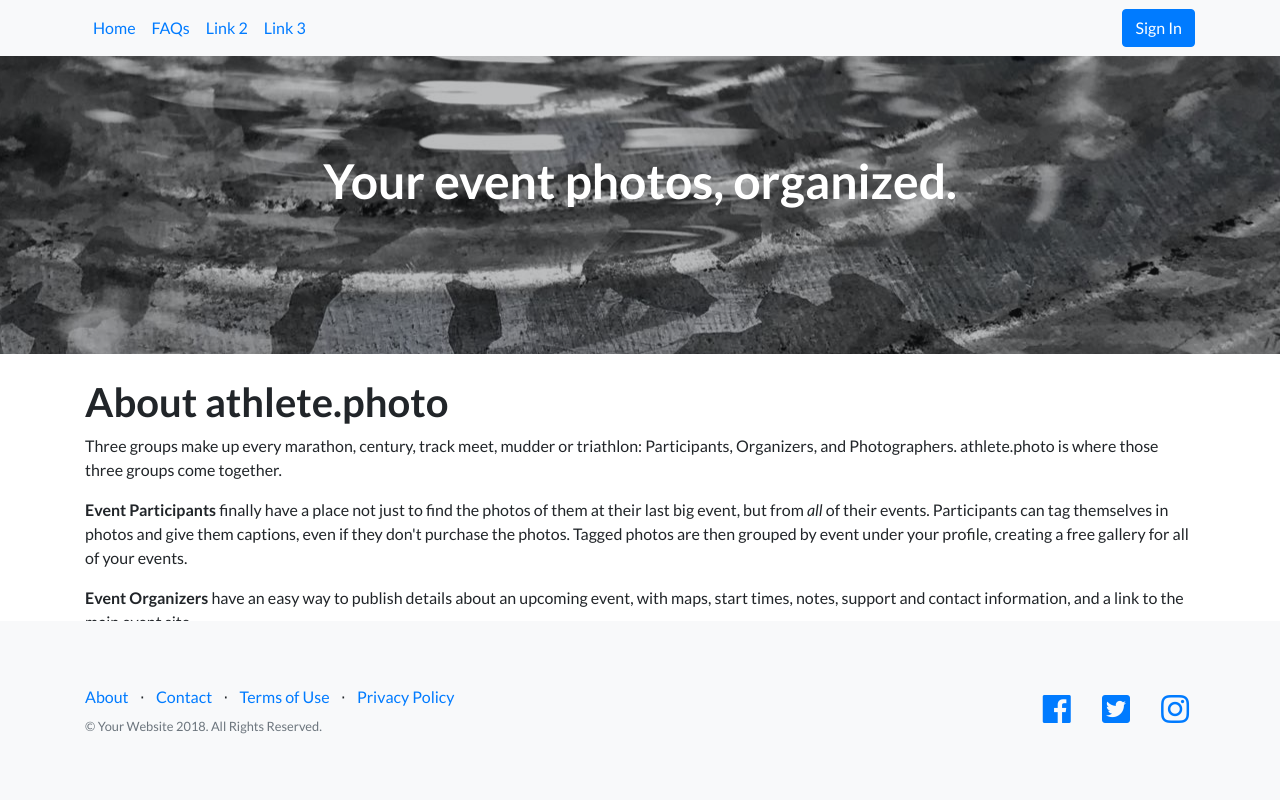
After one commit to shacker/ap, a Django app: template ap/templates/core/about.html in a window 1280 px wide. The commit adds this page. Run offline with Django 3.2, Linux system fonts and the light colour scheme; the template is opened without the code that fills it, so the values that code supplies are empty; style sheets or scripts are compiled from the project's sources; some libraries are stand-ins or nearby versions.

Commit message:
Add About page

```diff
--- a/ap/static/css/landing-page.scss
+++ b/ap/static/css/landing-page.scss
@@ -43,6 +43,12 @@ header.masthead h1 {
 
 header.masthead.faqs {
   background: url("../img/bg-faqs.jpg") no-repeat center center;
+  padding-top: 6rem;
+  padding-bottom: 6rem;
+}
+
+header.masthead.about {
+  background: url("../img/bg-about.jpg") no-repeat center center;
   padding-top: 6rem;
   padding-bottom: 6rem;
 }
--- a/ap/templates/account/login.html
+++ b/ap/templates/account/login.html
@@ -3,7 +3,7 @@
 {% load i18n %}
 {% load account socialaccount %}
 
-{% block head_title %}{% trans "Sign In" %}{% endblock %}
+{% block page_title %}Sign In{% endblock page_title %}
 
 {% block content %}
 
--- a/ap/templates/base.html
+++ b/ap/templates/base.html
@@ -92,7 +92,7 @@
           <div class="col-lg-6 h-100 text-center text-lg-left my-auto">
             <ul class="list-inline mb-2">
               <li class="list-inline-item">
-                <a href="#">About</a>
+                <a href="{% url 'about' %}">About</a>
               </li>
               <li class="list-inline-item">&sdot;</li>
               <li class="list-inline-item">
--- /dev/null
+++ b/ap/templates/core/about.html
@@ -0,0 +1,59 @@
+{% extends 'base.html' %}
+{% load staticfiles %}
+
+{% block page_title %}About{% endblock page_title %}
+
+{% block content %}
+
+    <header class="masthead about text-white text-center">
+        <div class="overlay"></div>
+        <div class="container">
+            <div class="row">
+                <div class="col-xl-9 mx-auto">
+                    <h1 class="mb-5">Your event photos, organized.<br />
+                    </h1>
+                </div>
+            </div>
+        </div>
+    </header>
+
+    <div class="container">
+        <div class="row">
+            <div class="col-lg-12">
+                <h1 class="mt-4">
+                    About athlete.photo
+                </h1>
+
+                <p>
+                    Three groups make up every marathon, century, track meet, mudder or triathlon: Participants,
+                    Organizers, and Photographers. athlete.photo is where those three groups come together.
+                </p>
+
+                <p>
+                    <b>Event Participants</b> finally have a place not just to find the photos of them at their last big
+                    event, but from <i>all</i> of their events. Participants can tag themselves in photos and give them
+                    captions, even if they don't purchase the photos. Tagged photos are then grouped by event under your
+                    profile, creating a free gallery for all of your events.
+                </p>
+
+                <p>
+                    <b>Event Organizers</b> have an easy way to publish details about an upcoming event, with maps,
+                    start times, notes, support and contact information, and a link to the main event site.
+                </p>
+
+                <p>
+                    <b>Event Photographers</b> can register themselves as available in a given region, photograph
+                    participants during the event, and can publish photos here on athlete.photo. Photographers can
+                    choose their own watermarks, set their own prices, and show off their best photos.
+                </p>
+
+                <p>
+                    Nutshell version: athlete.photo is where participants, organizers, and photographers come together
+                    on professional event and photograph-publishing platform.
+                </p>
+
+            </div>
+        </div>
+    </div>
+
+{% endblock content %}
--- a/ap/urls.py
+++ b/ap/urls.py
@@ -24,6 +24,10 @@ urlpatterns = [
         coreviews.faqs_index,
         name="faqs_index"),
 
+    path(
+        'about/',
+        coreviews.about,
+        name="about"),
 
 
     path('accounts/', include('allauth.urls')),
```
Also changed, not shown: ap/apps/core/views.py (+7 -0 lines), ap/static/img/bg-about.jpg (added).
